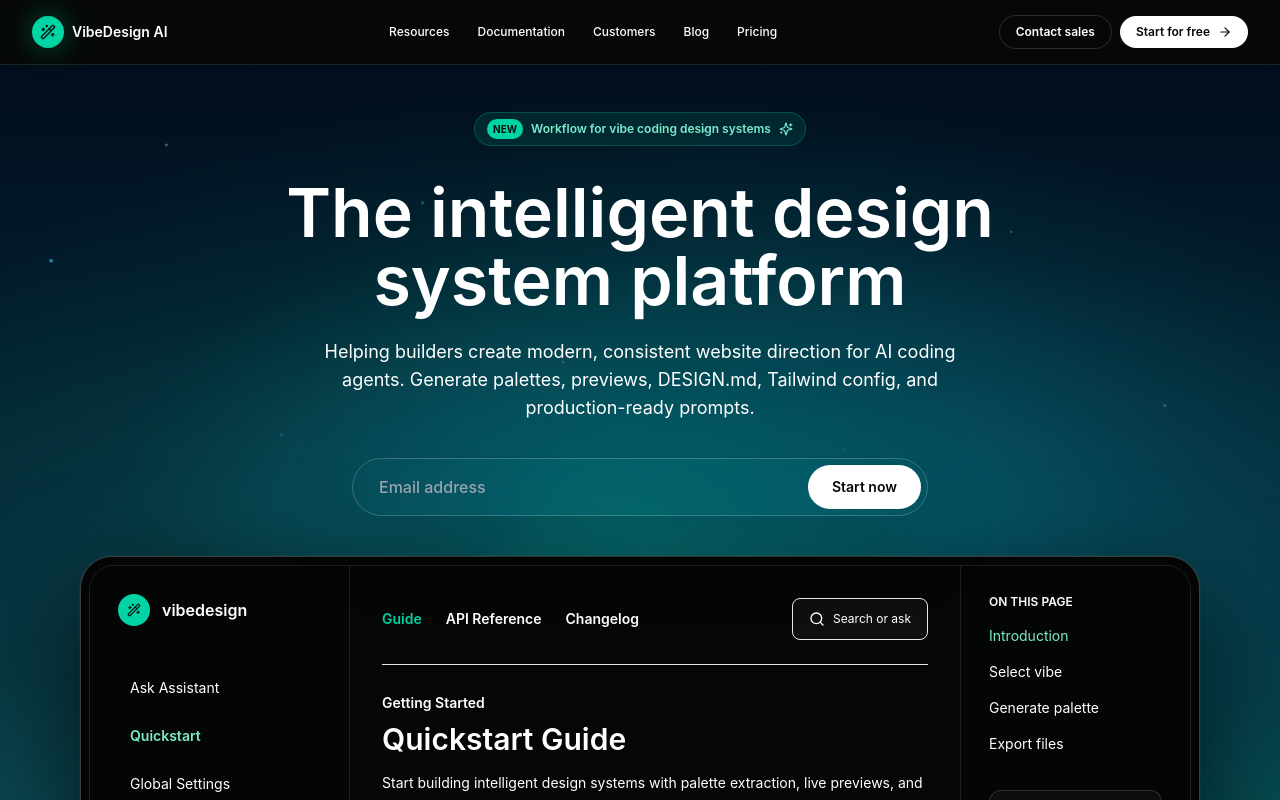
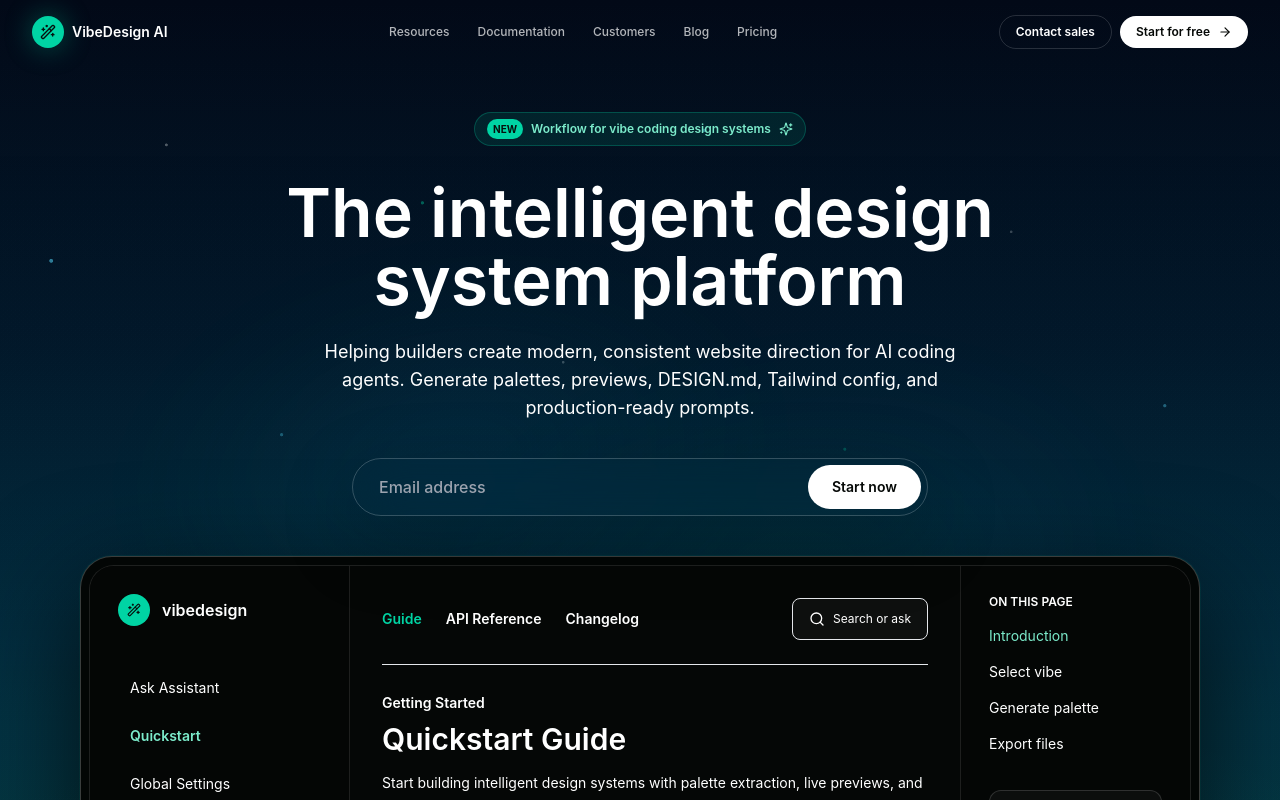
Before and after one commit to rhmatzeka/VibeDesignAI, a Next.js app: page / in a window 1280 px wide. Shown: the top 800 px of the page. Built offline with nearby package versions, Linux system fonts and the light colour scheme.

Commit message:
Refine hero gradient and scroll nav

```diff
--- a/app/globals.css
+++ b/app/globals.css
@@ -48,9 +48,9 @@
 
 .hero-section {
   background:
-    radial-gradient(ellipse 64rem 34rem at 50% 34%, rgba(0, 212, 164, 0.18), transparent 76%),
-    radial-gradient(ellipse 58rem 34rem at 64% 38%, rgba(14, 165, 233, 0.16), transparent 78%),
-    linear-gradient(180deg, #020917 0%, #031527 18%, #063646 42%, #064c4a 62%, #06362f 80%, #041514 94%, #050806 100%);
+    radial-gradient(ellipse 54rem 24rem at 50% 72%, rgba(0, 212, 164, 0.16), transparent 78%),
+    radial-gradient(ellipse 46rem 22rem at 66% 76%, rgba(14, 165, 233, 0.12), transparent 80%),
+    linear-gradient(180deg, #020917 0%, #031527 24%, #043244 50%, #063f42 66%, #052b27 82%, #041514 94%, #050806 100%);
 }
 
 .studio-scroll {
@@ -116,10 +116,10 @@
   pointer-events: none;
   overflow: hidden;
   background:
-    radial-gradient(ellipse 48rem 34rem at 50% 42%, rgba(0, 212, 164, 0.2), rgba(0, 125, 111, 0.11) 46%, transparent 78%),
-    radial-gradient(ellipse 52rem 32rem at 63% 44%, rgba(14, 165, 233, 0.2), transparent 80%),
-    radial-gradient(ellipse 44rem 28rem at 28% 46%, rgba(22, 78, 99, 0.34), transparent 80%),
-    linear-gradient(180deg, transparent 0%, rgba(5, 47, 54, 0.5) 44%, rgba(6, 76, 74, 0.42) 64%, rgba(4, 21, 20, 0.34) 88%, #050806 100%);
+    radial-gradient(ellipse 46rem 26rem at 50% 66%, rgba(0, 212, 164, 0.18), rgba(0, 125, 111, 0.09) 48%, transparent 80%),
+    radial-gradient(ellipse 48rem 24rem at 63% 68%, rgba(14, 165, 233, 0.14), transparent 82%),
+    radial-gradient(ellipse 38rem 22rem at 28% 70%, rgba(22, 78, 99, 0.26), transparent 82%),
+    linear-gradient(180deg, transparent 0%, rgba(4, 50, 68, 0.28) 44%, rgba(6, 63, 66, 0.38) 68%, rgba(5, 43, 39, 0.34) 84%, #050806 100%);
   opacity: 1;
 }
 
@@ -133,22 +133,22 @@
 
 .hero-pixel-field::before {
   background:
-    radial-gradient(ellipse 14rem 34rem at 50% 58%, rgba(0, 255, 181, 0.24), transparent 70%),
-    radial-gradient(ellipse 12rem 32rem at 58% 60%, rgba(30, 214, 158, 0.2), transparent 72%),
-    radial-gradient(ellipse 11rem 28rem at 44% 63%, rgba(64, 255, 205, 0.16), transparent 70%);
+    radial-gradient(ellipse 13rem 28rem at 50% 74%, rgba(0, 255, 181, 0.2), transparent 72%),
+    radial-gradient(ellipse 11rem 26rem at 58% 76%, rgba(30, 214, 158, 0.16), transparent 74%),
+    radial-gradient(ellipse 10rem 24rem at 44% 78%, rgba(64, 255, 205, 0.13), transparent 72%);
   filter: blur(14px);
   opacity: 0.78;
   transform: rotate(-10deg) scaleY(1.08);
-  transform-origin: 50% 62%;
+  transform-origin: 50% 78%;
   mask-image: linear-gradient(180deg, transparent 0%, black 32%, black 100%);
 }
 
 .hero-pixel-field::after {
   background:
-    radial-gradient(ellipse 38rem 18rem at 4% 62%, rgba(26, 92, 126, 0.48), transparent 78%),
-    radial-gradient(ellipse 44rem 20rem at 96% 66%, rgba(0, 151, 143, 0.26), transparent 80%),
-    linear-gradient(180deg, rgba(0, 0, 0, 0) 0%, rgba(2, 8, 11, 0.06) 66%, rgba(2, 8, 11, 0.24) 90%, #050806 100%);
-  opacity: 0.78;
+    radial-gradient(ellipse 34rem 16rem at 4% 82%, rgba(26, 92, 126, 0.36), transparent 80%),
+    radial-gradient(ellipse 40rem 18rem at 96% 84%, rgba(0, 151, 143, 0.2), transparent 82%),
+    linear-gradient(180deg, rgba(0, 0, 0, 0) 0%, rgba(2, 8, 11, 0.04) 72%, rgba(2, 8, 11, 0.2) 92%, #050806 100%);
+  opacity: 0.72;
 }
 
 .aurora-ribbon {
--- /dev/null
+++ b/components/LandingHeader.tsx
@@ -0,0 +1,49 @@
+"use client";
+
+import Link from "next/link";
+import { ArrowRight, Wand2 } from "lucide-react";
+import { useEffect, useState } from "react";
+
+const quickLinks = ["Resources", "Documentation", "Customers", "Blog", "Pricing"];
+
+export function LandingHeader() {
+  const [scrolled, setScrolled] = useState(false);
+
+  useEffect(() => {
+    const onScroll = () => setScrolled(window.scrollY > 24);
+    onScroll();
+    window.addEventListener("scroll", onScroll, { passive: true });
+    return () => window.removeEventListener("scroll", onScroll);
+  }, []);
+
+  return (
+    <header className={`fixed inset-x-0 top-0 z-50 border-b transition-colors duration-200 ${scrolled ? "border-white/10 bg-[#050806]" : "border-transparent bg-transparent"}`}>
+      <div className="mx-auto flex h-16 max-w-7xl items-center justify-between px-4 sm:px-6 lg:px-8">
+        <Link href="/" className="flex items-center gap-2">
+          <span className="grid h-8 w-8 place-items-center rounded-full bg-[#00d4a4] text-[#06100d] shadow-[0_0_28px_rgba(0,212,164,0.36)]">
+            <Wand2 className="h-4 w-4" />
+          </span>
+          <span className="text-sm font-semibold text-white">VibeDesign AI</span>
+        </Link>
+
+        <nav className="hidden items-center gap-7 text-xs font-medium text-white/70 lg:flex">
+          {quickLinks.map((item) => (
+            <a key={item} href={item === "Documentation" ? "#exports" : "#features"} className="transition hover:text-white">
+              {item}
+            </a>
+          ))}
+        </nav>
+
+        <div className="flex items-center gap-2">
+          <Link href="/studio" className="hidden rounded-full border border-white/15 px-4 py-2 text-xs font-semibold text-white transition hover:border-white/35 sm:inline-flex">
+            Contact sales
+          </Link>
+          <Link href="/studio" className="inline-flex items-center gap-2 rounded-full bg-white px-4 py-2 text-xs font-semibold text-[#050806] transition hover:bg-[#e9fff8]">
+            Start for free
+            <ArrowRight className="h-3.5 w-3.5" />
+          </Link>
+        </div>
+      </div>
+    </header>
+  );
+}
--- a/components/LandingPage.tsx
+++ b/components/LandingPage.tsx
@@ -18,8 +18,7 @@
   Workflow,
   Zap
 } from "lucide-react";
-
-const quickLinks = ["Resources", "Documentation", "Customers", "Blog", "Pricing"];
+import { LandingHeader } from "./LandingHeader";
 
 const featureCards = [
   {
@@ -75,34 +74,7 @@
         <div className="aurora-ribbon aurora-ribbon-one" />
         <div className="aurora-ribbon aurora-ribbon-two" />
 
-        <header className="fixed inset-x-0 top-0 z-50 border-b border-white/10 bg-[#050806]">
-          <div className="mx-auto flex h-16 max-w-7xl items-center justify-between px-4 sm:px-6 lg:px-8">
-            <Link href="/" className="flex items-center gap-2">
-              <span className="grid h-8 w-8 place-items-center rounded-full bg-[#00d4a4] text-[#06100d] shadow-[0_0_28px_rgba(0,212,164,0.36)]">
-                <Wand2 className="h-4 w-4" />
-              </span>
-              <span className="text-sm font-semibold text-white">VibeDesign AI</span>
-            </Link>
-
-            <nav className="hidden items-center gap-7 text-xs font-medium text-white/62 lg:flex">
-              {quickLinks.map((item) => (
-                <a key={item} href={item === "Documentation" ? "#exports" : "#features"} className="transition hover:text-white">
-                  {item}
-                </a>
-              ))}
-            </nav>
-
-            <div className="flex items-center gap-2">
-              <Link href="/studio" className="hidden rounded-full border border-white/15 px-4 py-2 text-xs font-semibold text-white transition hover:border-white/35 sm:inline-flex">
-                Contact sales
-              </Link>
-              <Link href="/studio" className="inline-flex items-center gap-2 rounded-full bg-white px-4 py-2 text-xs font-semibold text-[#050806] transition hover:bg-[#e9fff8]">
-                Start for free
-                <ArrowRight className="h-3.5 w-3.5" />
-              </Link>
-            </div>
-          </div>
-        </header>
+        <LandingHeader />
 
         <div className="relative z-10 mx-auto flex min-h-[980px] max-w-7xl flex-col items-center px-4 pb-24 pt-28 text-center sm:px-6 lg:min-h-[1010px] lg:px-8">
           <div className="inline-flex items-center gap-2 rounded-full border border-[#00d4a4]/25 bg-[#00d4a4]/10 px-3 py-1.5 text-xs font-semibold text-[#7cebcb]">
```
